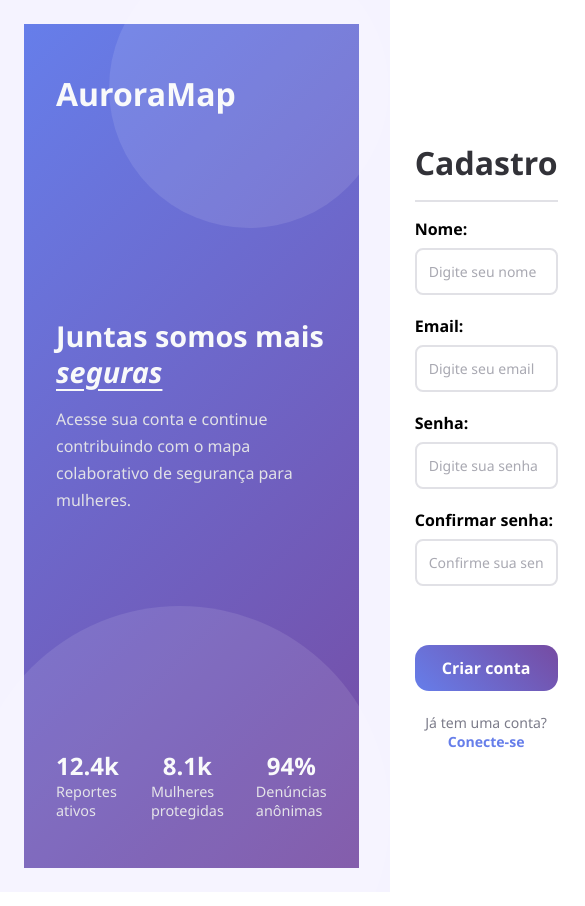
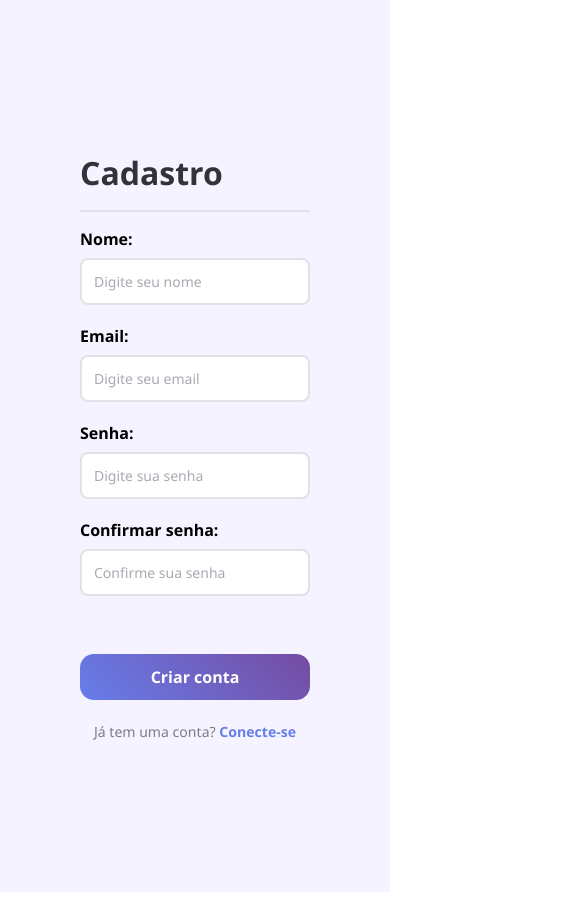
Before and after one commit to rebecaCaroba/auroraMap, a Next.js app: page /cadastro in a window 390 px wide. Shown: the top 906 px of the page, 585 px wide, since content can reach past the window. Built offline with nearby package versions, Linux system fonts and the light colour scheme.

Commit message:
Ajustando pagina perfil e cadastro para mobile

```diff
--- a/src/app/cadastro/style.scss
+++ b/src/app/cadastro/style.scss
@@ -14,11 +14,20 @@
         grid-template-columns: 1fr 1fr;
         min-height: 100vh;
 
+        @media (max-width: 768px) {
+            grid-template-columns: 1fr;
+        }
+
         .left {
             color: colors.$c-gray-100;
             display: flex;
             justify-content: space-between;
             flex-direction: column;
+
+            @media (max-width: 768px) {
+                display: none;
+
+            }
 
             &::before {
                 content: '';
@@ -108,6 +117,7 @@
 
             @media (max-width: 768px) {
                 padding: 1.5rem;
+
             }
         }
 
```
Also changed, not shown: src/app/login/style.scss (+10 -0 lines).
